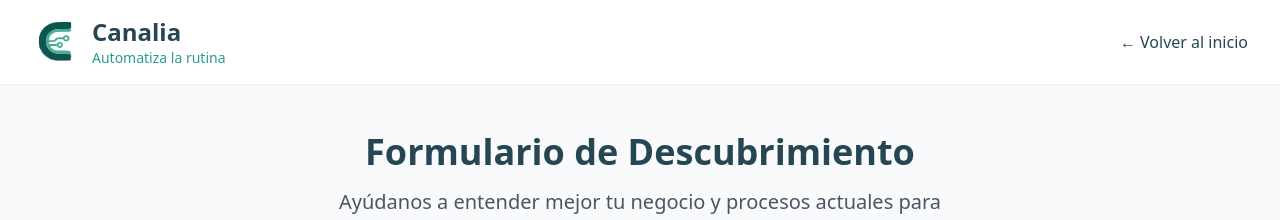
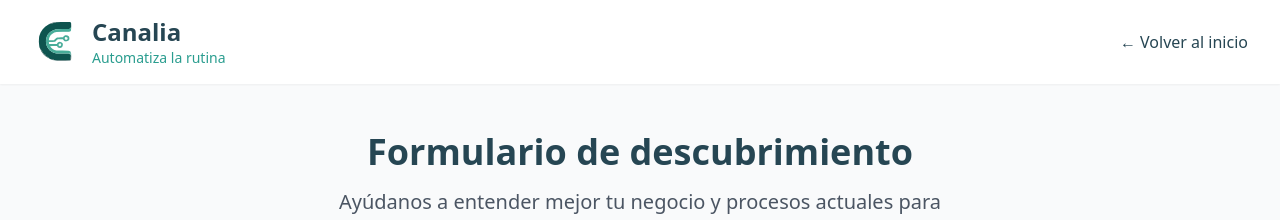
Before and after one commit to Marconator/Canalia-website, a Next.js app: page /formulario in a window 1280 px wide. Shown: the top 220 px of the page. Built offline with nearby package versions, Linux system fonts and the light colour scheme.

Commit message:
Quitando mayusculas

```diff
--- a/app/formulario/page.tsx
+++ b/app/formulario/page.tsx
@@ -499,7 +499,7 @@ export default function FormularioPage() {
               </svg>
             </div>
             <h2 className="text-3xl font-bold text-primary mb-4">
-              ¡Formulario Enviado!
+              ¡Formulario enviado!
             </h2>
             <p className="text-xl text-gray-600 mb-8">
               Gracias por completar nuestro formulario de descubrimiento. Te
@@ -518,7 +518,7 @@ export default function FormularioPage() {
                 }}
                 className="btn-secondary"
               >
-                Enviar Otro Formulario
+                Rellenar otro formulario
               </button>
             </div>
           </div>
@@ -562,7 +562,7 @@ export default function FormularioPage() {
           {/* Page Header */}
           <div className="text-center mb-12">
             <h1 className="text-4xl font-bold text-primary mb-4">
-              Formulario de Descubrimiento
+              Formulario de descubrimiento
             </h1>
             <p className="text-xl text-gray-600 max-w-2xl mx-auto">
               Ayúdanos a entender mejor tu negocio y procesos actuales para
```
